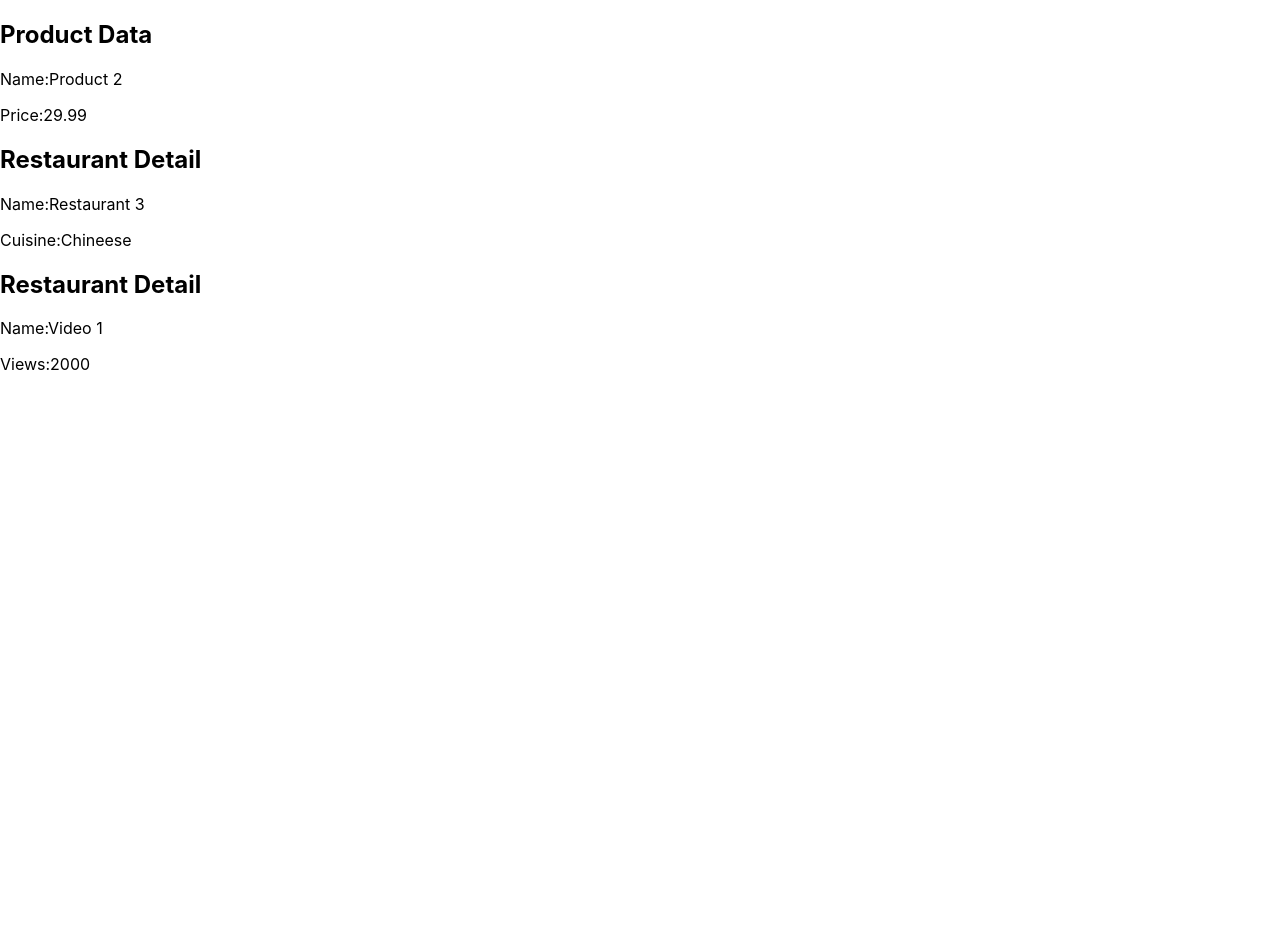
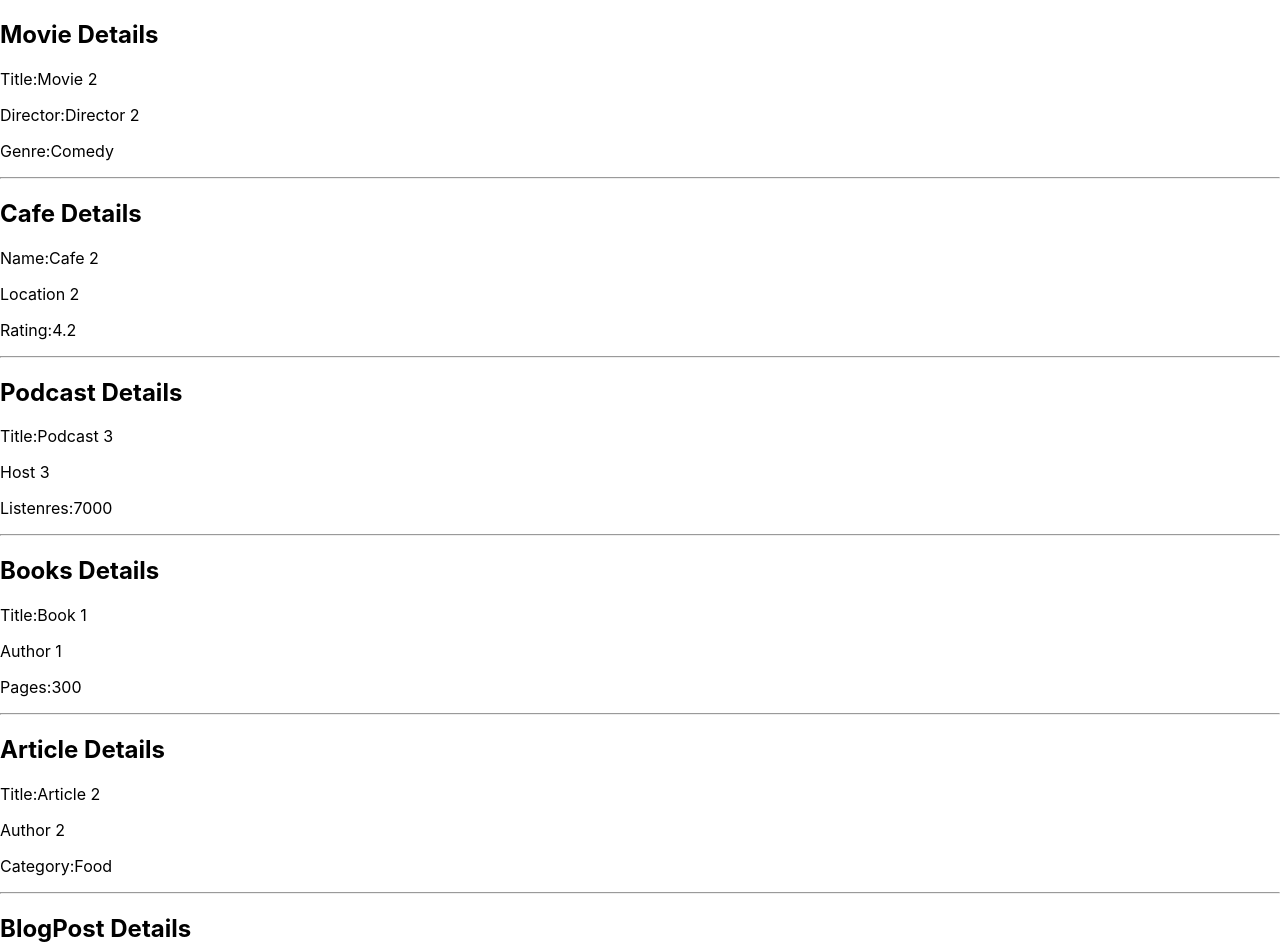
Before and after one commit to sourav7274/NeogP, a React (Create React App) app in the folder CW/test1/: page / in a window 1280 px wide. Shown: the top 952 px of the page. Before the commit the page ends 800 px from the top, so only its background shows below. Built offline with nearby package versions, Linux system fonts and the light colour scheme.

Commit message:
IR2.4_HW1

```diff
--- a/CW/test1/src/App.js
+++ b/CW/test1/src/App.js
@@ -1,64 +1,145 @@
 
 import './App.css';
 
-const Products = ({products,productId}) =>{
-  const productDetail = products.find(product => product.id===productId)
+const Movies = ({movies,title}) =>{
+  const details = movies.find(movie=>movie.title===title)
   return(
-    <div key={productDetail.id}>
-      <h2>Product Data</h2>
-      <p>Name:{productDetail.name}</p>
-      <p>Price:{productDetail.price}</p>
+    <div>
+      <h2>Movie Details</h2>
+      <p>Title:{details.title}</p>
+      <p>Director:{details.director}</p>
+      <p>Genre:{details.genre}</p>
+      <hr/>
     </div>
   )
 }
 
-const Restaurants = ({restaurants,name})=>{
-  const resDetail = restaurants.find(res => res.name===name)
+const Cafes = ({cafes,name}) =>{
+  const details = cafes.find(cafe=>cafe.name===name)
   return(
-    <div key={resDetail.id}>
-      <h2>Restaurant Detail</h2>
-      <p>Name:{resDetail.name}</p>
-      <p>Cuisine:{resDetail.cuisine}</p>
+    <div>
+      <h2>Cafe Details</h2>
+      <p>Name:{details.name}</p>
+      <p>{details.location}</p>
+      <p>Rating:{details.rating}</p>
+      <hr/>
     </div>
   )
 }
 
-const Videos = ({videos,name}) =>{
-  const vidInfo = videos.find(vid => vid.name===name)
+const Podcasts = ({podcasts,title}) =>{
+  const details = podcasts.find(podcast=>podcast.title===title)
   return(
-    <div key={vidInfo.id}>
-      <h2>Restaurant Detail</h2>
-      <p>Name:{vidInfo.name}</p>
-      <p>Views:{vidInfo.views}</p>
+    <div>
+      <h2>Podcast Details</h2>
+      <p>Title:{details.title}</p>
+      <p>{details.host}</p>
+      <p>Listenres:{details.listeners}</p>
+      <hr/>
+    </div>
+  )
+}
+const Books = ({books,title}) =>{
+  const details = books.find(book=>book.title===title)
+  return(
+    <div>
+      <h2>Books Details</h2>
+      <p>Title:{details.title}</p>
+      <p>{details.author}</p>
+      <p>Pages:{details.pages}</p>
+      <hr/>
+    </div>
+  )
+}
+const Articles = ({articles,title}) =>{
+  const details = articles.find(article=>article.title===title)
+  return(
+    <div>
+      <h2>Article Details</h2>
+      <p>Title:{details.title}</p>
+      <p>{details.author}</p>
+      <p>Category:{details.category}</p>
+      <hr/>
+    </div>
+  )
+}
+const Blogposts = ({blogPosts,category}) =>{
+  const details = blogPosts.find(blog=>blog.category===category)
+  return(
+    <div key={details.id}>
+      <h2>BlogPost Details</h2>
+      <p>Title:{details.title}</p>
+      <p>{details.content}</p>
+      <p>Category:{details.category}</p>
+      <hr/>
     </div>
   )
 }
 
 function App() {
+  const articles = [
 
-  const products = [
-    {id:1,name:"Product 1",price:19.99},
-    {id:2,name:"Product 2",price:29.99},
-    {id:3,name:"Product 3",price:39.99},
-  ]
+    { title: "Article 1", author: "Author 1", category: "Technology" },
 
-  const restaurants = [
-    {id:1,name:"Restaurant 1",cuisine:"Italian"},
-    {id:2,name:"Restaurant 2",cuisine:"Mexican"},
-    {id:3,name:"Restaurant 3",cuisine:"Chineese"},
-  ]
+    { title: "Article 2", author: "Author 2", category: "Food" },
 
-  const videos = [
-    {id:1,name:"Video 1",views:2000},
-    {id:2,name:"Video 2",views:4000},
-    {id:3,name:"Video 3",views:5000},
-  ]
+    { title: "Article 3", author: "Author 3", category: "Fashion" },
+
+  ];
+  const books = [
+
+    { title: "Book 1", author: "Author 1", pages: 300 },
+
+    { title: "Book 2", author: "Author 2", pages: 250 },
+
+    { title: "Book 3", author: "Author 3", pages: 400 },
+
+  ];
+  const movies = [
+
+    { title: "Movie 1", director: "Director 1", genre: "Action" },
+
+    { title: "Movie 2", director: "Director 2", genre: "Comedy" },
+
+    { title: "Movie 3", director: "Director 3", genre: "Drama" },
+
+  ];
+  const cafes = [
+
+    { name: "Cafe 1", location: "Location 1", rating: 4.5 },
+
+    { name: "Cafe 2", location: "Location 2", rating: 4.2 },
+
+    { name: "Cafe 3", location: "Location 3", rating: 4.8 },
+
+  ];
+  const podcasts = [
+
+    { title: "Podcast 1", host: "Host 1", listeners: 5000 },
+
+    { title: "Podcast 2", host: "Host 2", listeners: 3000 },
+
+    { title: "Podcast 3", host: "Host 3", listeners: 7000 },
+
+  ];
+  const blogPosts = [
+
+    { id: 1, title: 'Blog Post 1', content: 'Content 1', category: 'Technology' },
+
+    { id: 2, title: 'Blog Post 2', content: 'Content 2', category: 'Food' },
+
+    { id: 3, title: 'Blog Post 3', content: 'Content 3', category: 'Technology' }
+
+  ];
 
   return (
     <div>
-      <Products products={products}  productId={2}/>
-      <Restaurants restaurants={restaurants} name="Restaurant 3"/>
-      <Videos videos={videos} name="Video 1"/>
+     <Movies movies={movies} title="Movie 2" />
+     <Cafes cafes={cafes} name="Cafe 2"/>
+     <Podcasts podcasts={podcasts} title="Podcast 3" />
+     <Books books={books} title="Book 1" />
+     <Articles articles={articles} title="Article 2" />
+     <Blogposts blogPosts={blogPosts} category="Food" />
     </div>
   )
 }
```
